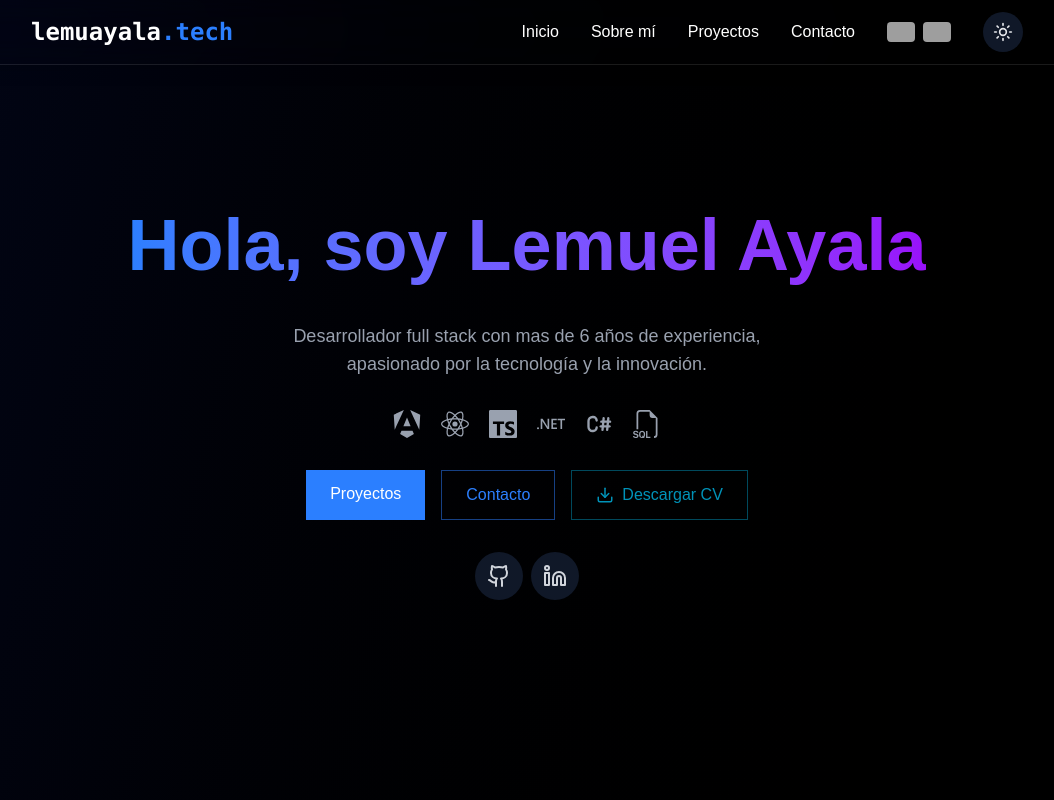
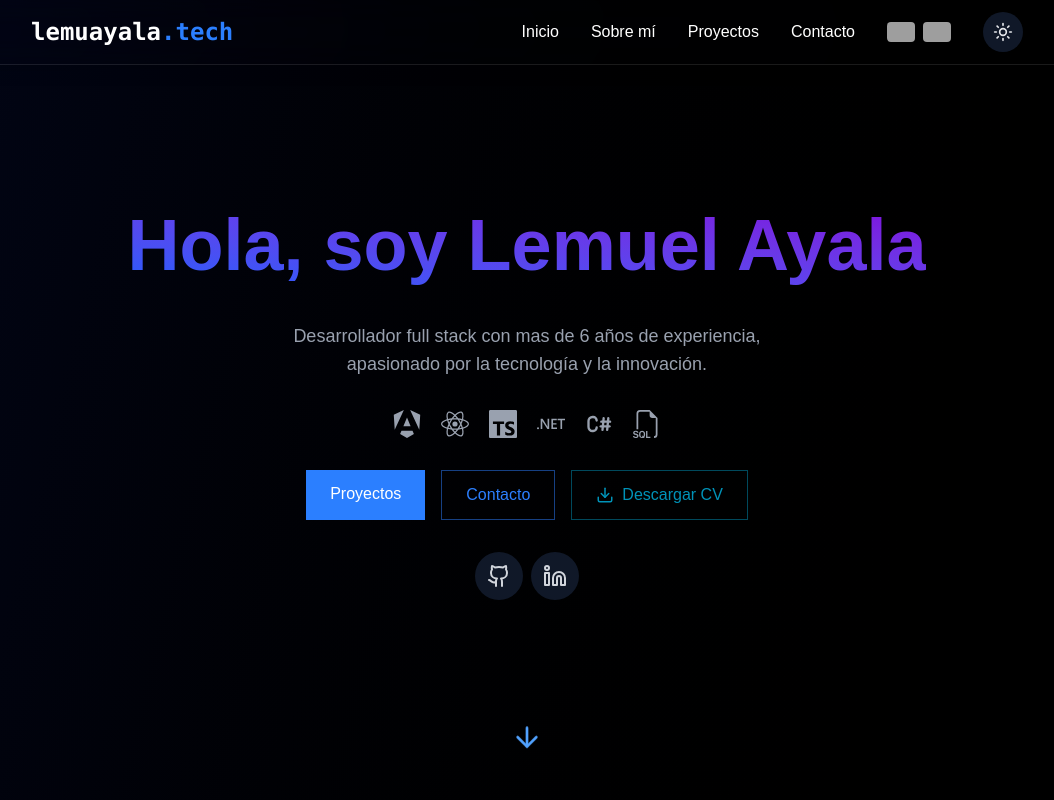
Before and after one commit to lemuayala/lemuel-ayala-portfolio, a React (Vite) app: page / in a window 1280 px wide. Shown: the top 800 px of the page, without its empty margins (113-1167 px from the left). Built offline with nearby package versions, Linux system fonts and the light colour scheme; no server answers; grey boxes are pictures that could not be loaded.

Commit message:
Se agrega arrow al final del home para indicar posibiliad de "scroll"

```diff
--- a/src/components/sections/Home.tsx
+++ b/src/components/sections/Home.tsx
@@ -1,19 +1,34 @@
-import { SiAngular, SiDotnet, SiReact, SiTypescript } from 'react-icons/si';
-import { useLanguage } from '../../context/LanguageContext';
-import { RevealOnScroll } from '../RevealOnScroll';
-import { Github, Linkedin, Download } from 'lucide-react';
-import { TbBrandCSharp } from 'react-icons/tb';
-import { BsFiletypeSql } from 'react-icons/bs';
-import { ScrollLink } from '../ScrollLink';
+import { SiAngular, SiDotnet, SiReact, SiTypescript } from "react-icons/si";
+import { useLanguage } from "../../context/LanguageContext";
+import { RevealOnScroll } from "../RevealOnScroll";
+import { Github, Linkedin, Download, ArrowDown } from "lucide-react";
+import { TbBrandCSharp } from "react-icons/tb";
+import { BsFiletypeSql } from "react-icons/bs";
+import { ScrollLink } from "../ScrollLink";
+import { useState, useEffect } from "react";
 
 export const Home = () => {
   const { t } = useLanguage();
+  const [showScrollArrow, setShowScrollArrow] = useState(true);
+
+  useEffect(() => {
+    const handleScroll = () => {
+      if (window.scrollY > 100) {
+        setShowScrollArrow(false);
+      } else {
+        setShowScrollArrow(true);
+      }
+    };
+
+    window.addEventListener("scroll", handleScroll);
+    return () => window.removeEventListener("scroll", handleScroll);
+  }, []);
 
   const handleDownloadCV = () => {
-    const cvUrl = './documents/Ayala Jara Lemuel - CV.pdf';
-    const link = document.createElement('a');
+    const cvUrl = "./documents/Ayala Jara Lemuel - CV.pdf";
+    const link = document.createElement("a");
     link.href = cvUrl;
-    link.download = 'Ayala Jara Lemuel - CV.pdf';
+    link.download = "Ayala Jara Lemuel - CV.pdf";
     document.body.appendChild(link);
     link.click();
     document.body.removeChild(link);
@@ -24,13 +39,21 @@ export const Home = () => {
       id="home"
       className="min-h-screen flex items-center justify-center relative"
     >
+      {showScrollArrow && (
+        <div className="absolute bottom-10 left-1/2 transform -translate-x-1/2">
+          <ArrowDown
+            size={32}
+            className="animate-bounce text-blue-600 dark:text-blue-400"
+          />
+        </div>
+      )}
       <RevealOnScroll>
         <div className="text-center z-10 px-4">
-          <h1 className="text-5xl md:text-7xl font-bold mb-8 bg-gradient-to-r from-blue-500 to-purple-600 bg-clip-text text-transparent leading-tight">
-            {t('home.hi')}
+          <h1 className="text-5xl md:text-7xl font-bold mb-8 bg-gradient-to-tr from-blue-600 to-purple-700 bg-clip-text text-transparent leading-tight">
+            {t("home.hi")}
           </h1>
-          <p className="text-gray-500 dark:text-gray-400 text-lg mb-8 max-w-lg mx-auto">
-            {t('home.description')}
+          <p className="text-gray-600 dark:text-gray-400 text-lg mb-8 max-w-lg mx-auto">
+            {t("home.description")}
           </p>
 
           <div className="flex justify-center gap-5 mb-8 flex-wrap">
@@ -77,7 +100,7 @@ export const Home = () => {
               className="flex items-center gap-2 border border-cyan-600/50 text-cyan-600 py-3 px-6 font-medium transition-all duration-200 hover:-translate-y-0.5 hover:shadow-[0_0_15px_rgba(16,185,129,0.4)] hover:bg-cyan-600/50"
             >
               <Download size={18} />
-              {t('home.downloadCV')}
+              {t("home.downloadCV")}
             </button>
           </div>
 
```
